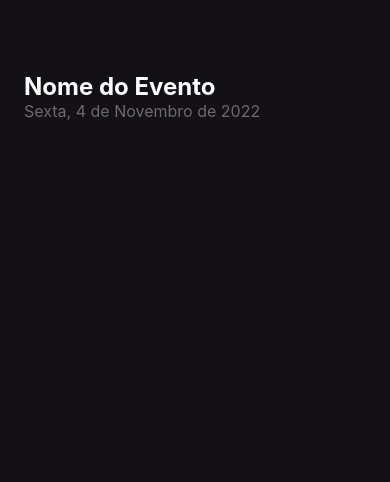
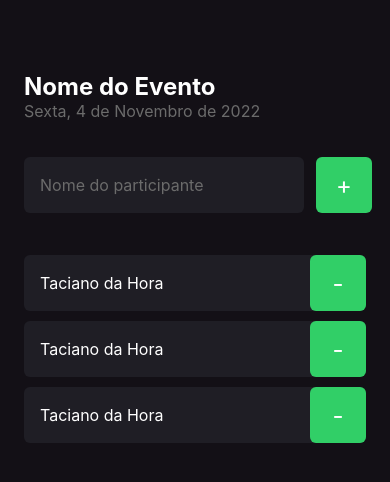
Before and after one commit to taciodev/imhere, a React Native app: screen / in a window 390 px wide. Shown: the top 482 px of the page. Built offline with nearby package versions, Linux system fonts and the light colour scheme.

Commit message:
feat: tela home

```diff
--- /dev/null
+++ b/src/components/Button/index.tsx
@@ -0,0 +1,18 @@
+import React from 'react'
+import { Text, TouchableOpacity } from 'react-native'
+
+import { styles } from './styles'
+
+interface ButtonProps {
+  children: React.ReactNode;
+}
+
+export function Button({ children }: ButtonProps) {
+  return (
+    <TouchableOpacity style={styles.button}>
+      <Text style={styles.buttonText}>
+        {children}
+      </Text>
+    </TouchableOpacity>
+  )
+}
--- /dev/null
+++ b/src/components/Button/styles.ts
@@ -0,0 +1,16 @@
+import { StyleSheet } from "react-native";
+
+export const styles = StyleSheet.create({
+  button: {
+    width: 56,
+    height: 56,
+    borderRadius: 6,
+    backgroundColor: "#31CF67",
+    justifyContent: "center",
+    alignItems: "center",
+  },
+  buttonText: {
+    color: "#FFF",
+    fontSize: 24,
+  },
+});
--- /dev/null
+++ b/src/components/Participant/index.tsx
@@ -0,0 +1,16 @@
+import { View, Text } from 'react-native';
+
+import { Button } from '../Button';
+
+import { styles } from './styles';
+
+export function Participant() {
+  return (
+    <View style={styles.container}>
+      <Text style={styles.name}>Taciano da Hora</Text>
+      <Button>
+        -
+      </Button>
+    </View>
+  )
+}
--- /dev/null
+++ b/src/components/Participant/styles.ts
@@ -0,0 +1,18 @@
+import { StyleSheet } from "react-native";
+
+export const styles = StyleSheet.create({
+  container: {
+    width: "100%",
+    backgroundColor: "#1F1E25",
+    borderRadius: 6,
+    flexDirection: "row",
+    alignItems: "center",
+    marginBottom: 10,
+  },
+  name: {
+    flex: 1,
+    color: "#FFF",
+    fontSize: 16,
+    marginLeft: 16,
+  }
+});
--- a/src/screens/Home/index.tsx
+++ b/src/screens/Home/index.tsx
@@ -1,8 +1,17 @@
-import { Text, View } from "react-native";
+import React from "react";
+import { Text, View, TextInput } from "react-native";
+
+import { Button } from "../../components/Button";
+import { Participant } from "../../components/Participant";
 
 import { styles } from "./styles";
 
 export function Home() {
+  const [participant, setParticipant] = React.useState([]);
+
+  const handleParticipantAdd = () => {
+    console.log("Clicou no botão!");
+  }
   return (
     <View style={styles.container}>
       <Text style={styles.eventName}>
@@ -11,6 +20,20 @@ export function Home() {
       <Text style={styles.eventDate}>
         Sexta, 4 de Novembro de 2022
       </Text>
+      <View style={styles.form}>
+        <TextInput
+          style={styles.input}
+          placeholder="Nome do participante"
+          placeholderTextColor="#6B6B6B"
+        />
+        <Button>
+          +
+        </Button>
+      </View>
+
+      <Participant />
+      <Participant />
+      <Participant />
     </View>
   );
 }
--- a/src/screens/Home/styles.ts
+++ b/src/screens/Home/styles.ts
@@ -15,5 +15,21 @@ export const styles = StyleSheet.create({
   eventDate: {
     color: "#6B6B6B",
     fontSize: 16,
+  },
+  input: {
+    flex: 1,
+    color: "#FFF",
+    fontSize: 16,
+    height: 56,
+    backgroundColor: "#1F1E25",
+    borderRadius: 6,
+    padding: 16,
+    marginRight: 12,
+  },
+  form: {
+    width: "100%",
+    flexDirection: "row",
+    marginTop: 36,
+    marginBottom: 42,
   }
 });
```
